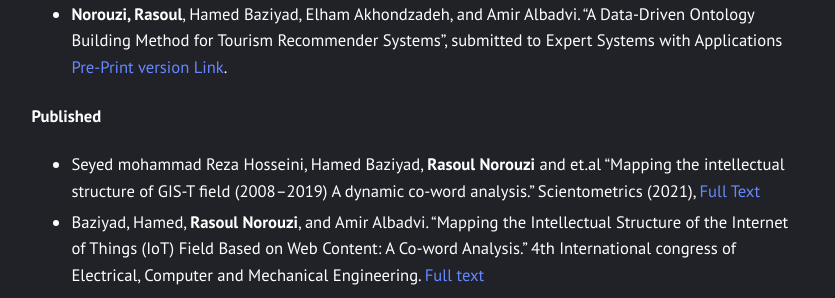
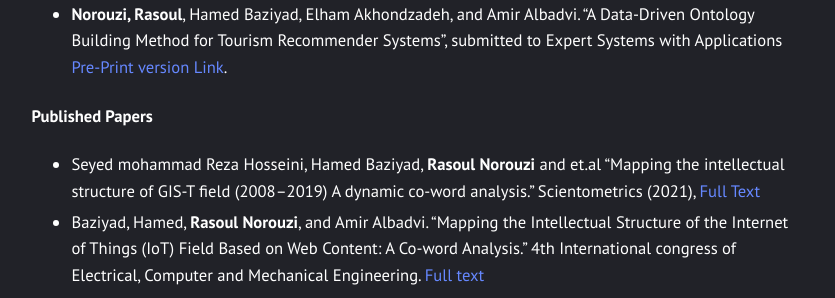
Before and after one commit to rasoulnorouzi/rasoulnorouzi.github.io, a Jekyll site: the page built from cv.md, in a window 1280 px wide and 900 px high, scrolled down 3690 px. Shown: the part 155-453 px from the top of the window, without its empty margins (222-1057 px from the left). Built offline with Jekyll 4.4.1, drawn with Linux system fonts in a browser that asks for light colours.

Commit message:
Update cv.md

```diff
--- a/cv.md
+++ b/cv.md
@@ -96,7 +96,7 @@ Help students who will start the writing of the final assignment confused what t
 #### Preprint (consider as writing sample)
 - **Norouzi, Rasoul**, Hamed Baziyad, Elham Akhondzadeh, and Amir Albadvi. "A Data-Driven Ontology Building Method for Tourism Recommender Systems", submitted to Expert Systems with Applications [Pre-Print version Link](../assets/files/MasterThesis_RasoulNorouzi.pdf).
 
-#### Published
+#### Published Papers
 - Seyed mohammad Reza Hosseini, Hamed Baziyad, **Rasoul Norouzi** and et.al "Mapping the 	intellectual structure of GIS-T ﬁeld (2008–2019) A dynamic co-word analysis." Scientometrics (2021), [Full Text](https://link.springer.com/article/10.1007%2Fs11192-020-03840-8)
 - Baziyad, Hamed, **Rasoul Norouzi**, and Amir Albadvi. "Mapping the Intellectual Structure of the Internet of Things (IoT) Field Based on Web Content: A Co-word Analysis." 4th International congress of Electrical, Computer and Mechanical Engineering. [Full text](https://www.researchgate.net/publication/343787997_Mapping_the_intellectual_structure_of_the_Internet_of_Things_IoT_field_based_on_web_content_a_co-word_analysis)
 - Baziyad, Hamed, Saeed Shirazi, Seyed mohammad Reza Hosseini, and **Rasoul Norouzi**. "Mapping the intellectual structure of epidemiology with use of co-word analysis." Journal of Biostatistics and Epidemiology (2019). [Full Text](https://publish.kne-publishing.com/index.php/jbe/article/view/3618)
```
